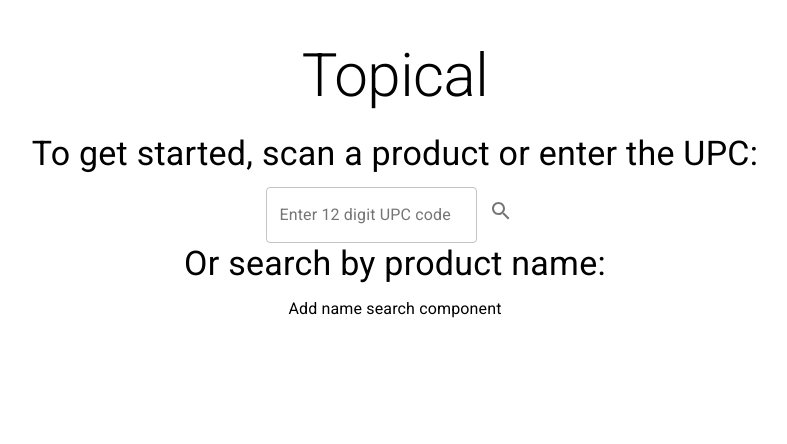
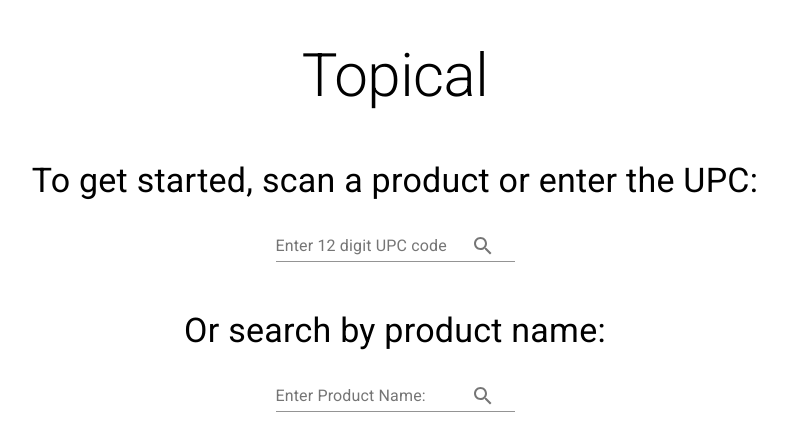
Before and after one commit to kaleyfawcett/Topical-Frontend, a React (Create React App) app in the folder topical/: page / in a window 1280 px wide. Shown: the top 444 px of the page, without its empty margins (245-1032 px from the left). Built offline with nearby package versions, Linux system fonts and the light colour scheme.

Commit message:
Added spacing to app.js, added render for name search/workshopping APIreq

```diff
--- a/topical/src/App.js
+++ b/topical/src/App.js
@@ -1,9 +1,10 @@
 import React from 'react'
 import './App.css'
-import { Typography, Container, Grid } from '@material-ui/core'
+import { Typography, Grid, Box } from '@material-ui/core'
 import BarcodeSearch from './components/BarcodeSearch'
-// import Login from './components/Login'
-// import Registration from './components/Registration'
+import NameSearch from './components/NameSearch'
+import { spacing } from '@material-ui/system'
+
 const containerStyles = {
   height: '100vh',
   overflow: 'auto',
@@ -17,16 +18,16 @@
         <Typography variant='h2' gutterBottom>
         Topical
         </Typography>
-        <Typography variant='h4' gutterBottom>
+        <Box m={6}>
+          <Typography variant='h4' gutterBottom>
         To get started, scan a product or enter the UPC:
-        </Typography>
-        <BarcodeSearch />
+          </Typography>
+          <BarcodeSearch />
+        </Box>
         <Typography variant='h4' gutterBottom>
         Or search by product name:
         </Typography>
-        <Typography variant='body1' gutterBottom>
-        Add name search component
-        </Typography>
+        <NameSearch />
       </div>
     </Grid>
   )
--- a/topical/src/components/BarcodeSearch.js
+++ b/topical/src/components/BarcodeSearch.js
@@ -1,19 +1,48 @@
-import React from 'react'
-// import axios from 'axios'
+import React, { useState } from 'react'
+import axios from 'axios'
 import TextField from '@material-ui/core/TextField'
 import IconButton from '@material-ui/core/IconButton'
 import SearchIcon from '@material-ui/icons/Search'
+import InputAdornment from '@material-ui/core/InputAdornment'
 
 const BarcodeSearch = () => {
-//   const [upc, setUpc] = useState(0)
+  const [upc, setUpc] = useState('')
+  //   const [name, setName] = useState('')
+  //   const [description, setDescription] = useState('')
+
+  const dataReturned = [
+    {
+      name: 'Dove Body Wash, Sensitive Skin',
+      upc: '011111122123',
+      description: '12 fl oz',
+      ingredients: []
+    }
+  ]
+
+  const handleSubmit = (event) => {
+    event.preventDefault()
+    axios
+      .get(`https://shopical.herokuapp.com/api/search?upc=${upc}`, {
+        upc: upc
+      }).then(res => res.product)
+  }
 
   return (
     <div>
-      <form>
-        <TextField id='outlined-basic' label='Enter 12 digit UPC code' variant='outlined' />
-        <IconButton type='submit' className='herego' aria-label='search'>
-          <SearchIcon />
-        </IconButton>
+      <form onSubmit={handleSubmit}>
+        <TextField
+          label='Enter 12 digit UPC code' value={upc}
+          onChange={event => setUpc(event.target.value)}
+          InputProps={{
+            endAdornment: (
+              <InputAdornment>
+                <IconButton>
+                  <SearchIcon />
+                </IconButton>
+              </InputAdornment>
+            )
+          }}
+        />
 
       </form>
     </div>
--- a/topical/src/components/NameSearch.js
+++ b/topical/src/components/NameSearch.js
@@ -1,17 +1,40 @@
-import React from 'react'
-// import TextField from '@material-ui/core/TextField'
-// import Autocomplete from '@material-ui/lab/Autocomplete'
-import Button from '@material-ui/core/Button'
-import Box from '@material-ui/core/Box'
-// import axios from 'axios'
+import React, { useState } from 'react'
+import TextField from '@material-ui/core/TextField'
+import IconButton from '@material-ui/core/IconButton'
+import SearchIcon from '@material-ui/icons/Search'
+import InputAdornment from '@material-ui/core/InputAdornment'
+import axios from 'axios'
 
 const Search = (props) => {
-  // const [productName, setProductName] = useState('')
+  const [productName, setProductName] = useState('')
+
+  const handleSubmit = (event) => {
+    event.preventDefault()
+    axios
+      .get(`https://shopical.herokuapp.com/api/search?name=${productName}`, {
+        name: productName
+      }).then(res => res.product)
+  }
 
   return (
-    <Box>
-      <Button raised>Submit</Button>
-    </Box>
+    <div>
+      <form onSubmit={handleSubmit}>
+        <TextField
+          label='Enter Product Name:' value={productName}
+          onChange={event => setProductName(event.target.value)}
+          InputProps={{
+            endAdornment: (
+              <InputAdornment>
+                <IconButton>
+                  <SearchIcon />
+                </IconButton>
+              </InputAdornment>
+            )
+          }}
+        />
+      </form>
+    </div>
   )
 }
+
 export default Search
```
